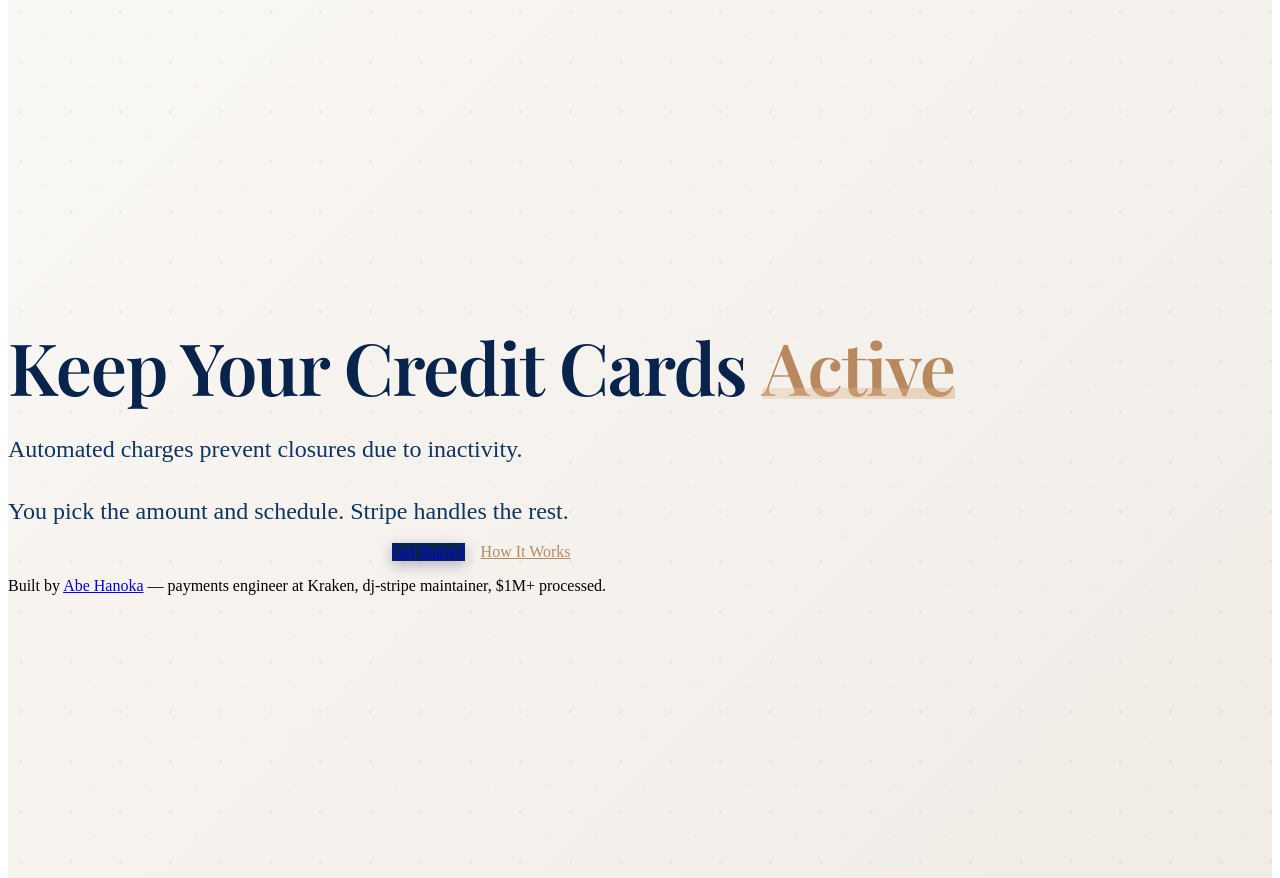
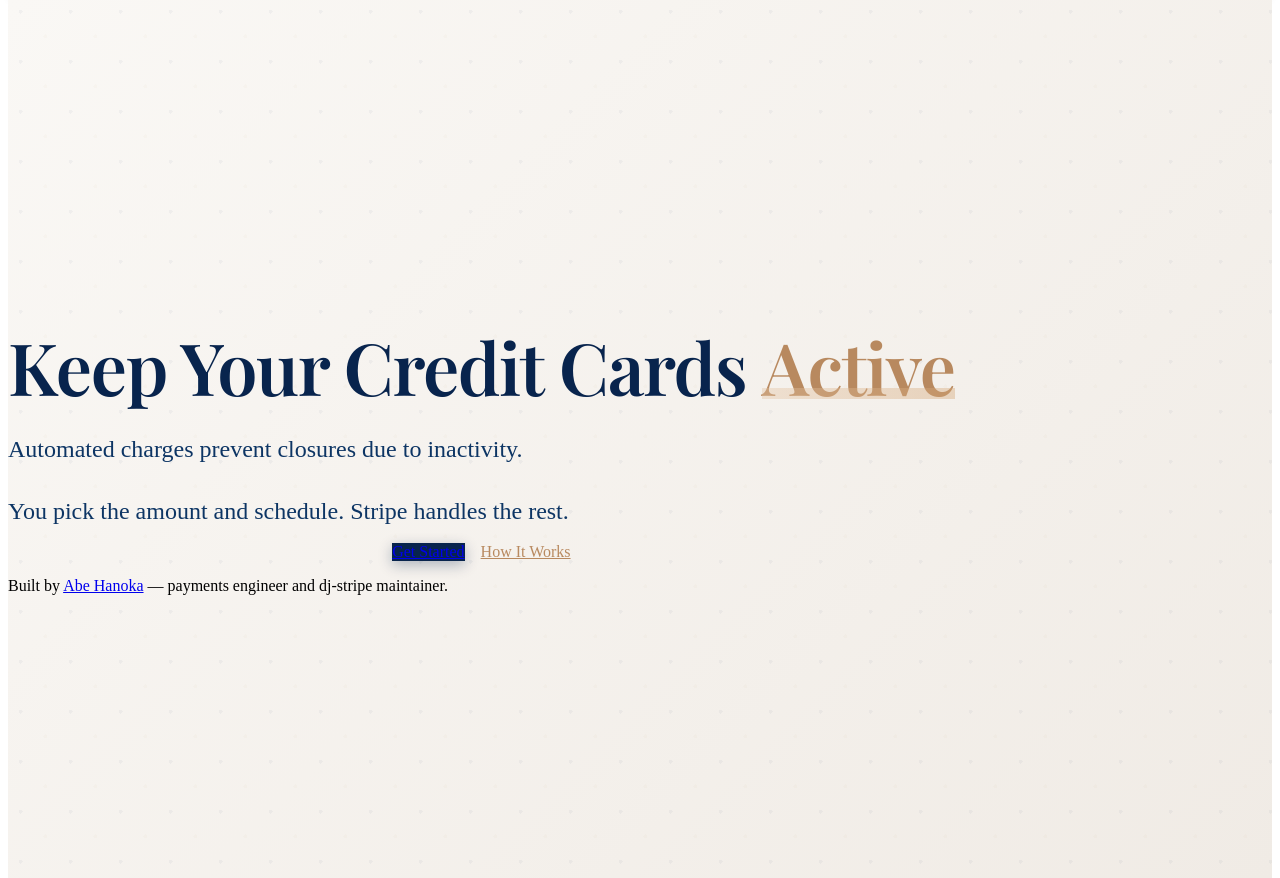
Before and after one commit to abe-101/charj, a Django app: page / in a window 1280 px wide. Shown: the part 194-1072 px from the top of the page. Run offline with Django 5.2, Linux system fonts and the light colour scheme; style sheets or scripts are compiled from the project's sources; parts of the project's set-up code (start-up, migrations or seed data) failed here and were passed over; some libraries are stand-ins or nearby versions.

Commit message:
Simplify tagline to remove specific employer and metrics

```diff
--- a/charj/templates/pages/home.html
+++ b/charj/templates/pages/home.html
@@ -143,7 +143,7 @@
             </div>
             <p class="mt-4 text-muted">
               Built by <a href="{% url 'about' %}" class="text-decoration-none">Abe Hanoka</a> —
-              payments engineer at Kraken, dj-stripe maintainer, $1M+ processed.
+              payments engineer and dj-stripe maintainer.
             </p>
           </div>
         </div>
```
